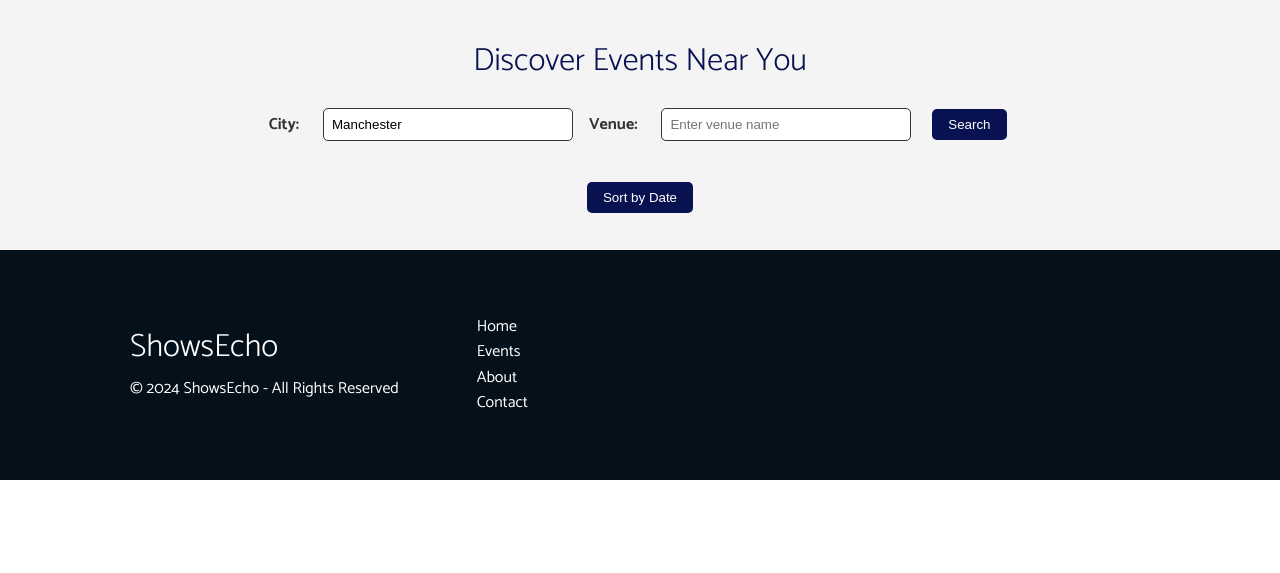
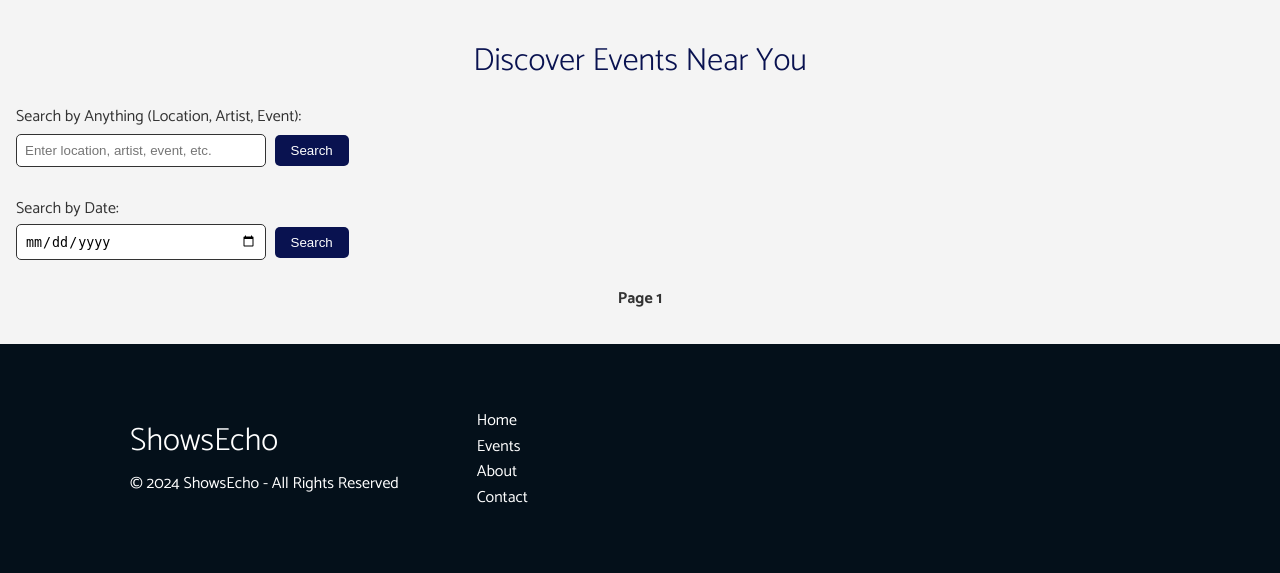
Before and after one commit to easybulb/event-tracking-app, a Django app: page /events/ in a window 1280 px wide. Shown: the part 70-643 px from the top of the page. Run offline with Django 5.2, Linux system fonts and the light colour scheme; data that the repository does not hold is empty; parts of the project's set-up code (start-up, migrations or seed data) failed here and were passed over.

Commit message:
add date search filter and search by anything on events_list template

```diff
--- a/events/templates/events/events_list.html
+++ b/events/templates/events/events_list.html
@@ -9,22 +9,20 @@
     <section id="event-section">
         <h1 id="event-title">Discover Events Near You</h1>
 
-        <form method="get" action="{% url 'fetch_events' %}" id="event-search-form">
-            <label for="city" class="form-label">City:</label>
-            <input type="text" id="city" name="city" placeholder="Enter city name" class="input-field" value="{{ city }}">
-
-            <label for="venue" class="form-label">Venue:</label>
-            <input type="text" id="venue" name="venue" placeholder="Enter venue name" class="input-field" value="{{ venue }}">
-
+        <!-- Search by Anything -->
+        <form method="get" action="{% url 'fetch_events' %}" id="anything-search-form">
+            <label for="anything">Search by Anything (Location, Artist, Event):</label><br>
+            <input type="text" name="anything" placeholder="Enter location, artist, event, etc." value="{{ anything_query }}" class="input-field">
             <button type="submit" class="search-button">Search</button>
         </form>
+        <br>
 
-        <div class="text-center">
-            <button onclick="toggleSort()" class="sort-button">
-                Sort by
-                {% if sorting == 'popularity' %} Date {% else %} Popularity {% endif %}
-            </button>
-        </div>
+        <!-- Search by Date -->
+        <form method="get" action="{% url 'fetch_events' %}" id="date-search-form">
+            <label for="date">Search by Date:</label><br>
+            <input type="date" name="date" value="{{ date_filter }}" class="input-field">
+            <button type="submit" class="search-button">Search</button>
+        </form>
 
         <ul id="event-list">
             {% for event in events %}
@@ -32,11 +30,11 @@
                     <h2 class="event-name">{{ event.name }}</h2>
                     <p class="event-datetime">📅 {{ event.date }} | 🕒 {{ event.time }}</p>
                     <p class="event-venue">📍 {{ event.venue }}</p>
+                    <p class="event-location">🗺️ {{ event.location }}</p>  <!-- Full address or location -->
 
-                    <!-- Detailed View -->
                     <div class="details">
                         {% if event.price %}
-                            <p class="event-price">💲 Price: £{{ event.price }}</p>
+                            <p class="event-price">💲 Price: {{ event.price }}</p>
                         {% endif %}
                         {% if event.image %}
                             <img src="{{ event.image }}" alt="Event Image" class="event-image">
@@ -49,10 +47,17 @@
             {% endfor %}
         </ul>
 
-        {% if next_page %}
-            <div class="text-center my-3">
-                <a href="?city={{ city }}&venue={{ venue }}&page={{ next_page }}&sorting={{ sorting }}" class="pagination-link">Next Page</a>
-            </div>
-        {% endif %}
+        <!-- Pagination with "Previous 1 of 4 Next" Format -->
+        <div class="pagination">
+            {% if previous_page %}
+                <a href="?page={{ previous_page }}&anything={{ anything_query }}&date={{ date_filter }}" class="pagination-link">Previous</a>
+            {% endif %}
+
+            <span class="pagination-status">Page {{ current_page }} </span>
+
+            {% if next_page %}
+                <a href="?page={{ next_page }}&anything={{ anything_query }}&date={{ date_filter }}" class="pagination-link">Next</a>
+            {% endif %}
+        </div>
     </section>
 {% endblock %}
--- a/events/views.py
+++ b/events/views.py
@@ -2,10 +2,10 @@ import os
 import requests
 import random
 from django.shortcuts import render, redirect
-from django.core.mail import send_mail
 from datetime import datetime
 from django.conf import settings
 from django.contrib import messages
+from django.utils.dateparse import parse_date
 from .models import ContactMessage
 from .forms import ContactForm
 
@@ -25,19 +25,13 @@ def home(request):
 
     if response.status_code == 200:
         data = response.json().get('_embedded', {}).get('events', [])
-
-        # Shuffle the events and pick 3 unique ones if there are enough
         unique_events = random.sample(data, min(len(data), 3))
 
         for event in unique_events:
             price_info = event.get('priceRanges', [{}])[0]
             min_price = price_info.get('min')
             max_price = price_info.get('max')
-            price = None
-            if min_price and max_price:
-                price = f"£{min_price} - £{max_price}"
-            elif min_price:
-                price = f"£{min_price}"
+            price = f"£{min_price} - £{max_price}" if min_price and max_price else f"£{min_price}" if min_price else None
 
             featured_events.append({
                 'name': event.get('name'),
@@ -53,58 +47,78 @@ def home(request):
 
 
 def fetch_events(request):
-    city = request.GET.get('city', 'Manchester')
-    venue = request.GET.get('venue', '')
-    sorting = request.GET.get('sorting', 'popularity')
-    page = request.GET.get('page', 1)
-    current_time = datetime.now().strftime("%Y-%m-%dT%H:%M:%SZ")
-    sort_param = "relevance,desc" if sorting == "popularity" else "date,asc"
+    anything_query = request.GET.get('anything', '').strip()
+    date_filter = request.GET.get('date', '').strip()
+    page = int(request.GET.get('page', 1))
 
-    # Add venue to the query if provided
-    url = (
-        f"https://app.ticketmaster.com/discovery/v2/events.json?"
-        f"city={city}&countryCode=GB&startDateTime={current_time}&page={page}&sort={sort_param}"
-        f"&apikey={os.getenv('TICKETMASTER_KEY')}"
-    )
-    if venue:
-        url += f"&keyword={venue}"
+    # Base URL for Ticketmaster API
+    base_url = f"https://app.ticketmaster.com/discovery/v2/events.json?countryCode=GB&page={page}&apikey={os.getenv('TICKETMASTER_KEY')}"
+
+    # Construct URL based on the provided search input
+    if anything_query:
+        url = f"{base_url}&keyword={anything_query}"
+    elif date_filter:
+        parsed_date = parse_date(date_filter)
+        if parsed_date:
+            start_date_time = f"{parsed_date}T00:00:00Z"
+            end_date_time = f"{parsed_date}T23:59:59Z"
+            url = f"{base_url}&startDateTime={start_date_time}&endDateTime={end_date_time}"
+        else:
+            url = base_url
+    else:
+        url = base_url
 
     response = requests.get(url)
 
     events = []
     next_page = None
+    previous_page = None
+    total_pages = 1  # Default to 1 if pagination is not available
     if response.status_code == 200:
         data = response.json().get('_embedded', {}).get('events', [])
         for event in data:
             price_info = event.get('priceRanges', [{}])[0]
             min_price = price_info.get('min')
             max_price = price_info.get('max')
+            price = f"£{min_price} - £{max_price}" if min_price and max_price else f"£{min_price}" if min_price else None
 
-            price = None
-            if min_price and max_price:
-                price = f"£{min_price} - £{max_price}"
-            elif min_price:
-                price = f"£{min_price}"
+            # Get location details, including full address if available
+            venue_data = event.get('_embedded', {}).get('venues', [{}])[0]
+            venue_name = venue_data.get('name')
+            city = venue_data.get('city', {}).get('name', '')
+            state = venue_data.get('state', {}).get('name', '')
+            country = venue_data.get('country', {}).get('name', '')
+            address = f"{venue_name}, {city}, {state}, {country}".strip(", ")
 
             events.append({
                 'name': event.get('name'),
                 'date': event.get('dates', {}).get('start', {}).get('localDate'),
                 'time': event.get('dates', {}).get('start', {}).get('localTime'),
-                'venue': event.get('_embedded', {}).get('venues', [{}])[0].get('name'),
+                'venue': venue_name,
+                'location': address,
                 'price': price,
                 'image': event.get('images', [{}])[0].get('url'),
                 'url': event.get('url')
             })
-        next_page = response.json().get('page', {}).get('number') + 1 if response.json().get('page', {}).get('totalPages', 1) > int(page) else None
-    else:
-        print(f"Error fetching events: {response.status_code} - {response.text}")
+
+        pagination_info = response.json().get('page', {})
+        total_pages = pagination_info.get('totalPages', 1)
+        if page < total_pages:
+            next_page = page + 1
+        if page > 1:
+            previous_page = page - 1
+
+    # Generate the list of page numbers
+    page_numbers = list(range(1, total_pages + 1))
 
     return render(request, 'events/events_list.html', {
         'events': events,
         'next_page': next_page,
-        'city': city,
-        'venue': venue,
-        'sorting': sorting
+        'previous_page': previous_page,
+        'current_page': page,
+        'page_numbers': page_numbers,
+        'anything_query': anything_query,
+        'date_filter': date_filter
     })
 
 def about(request):
@@ -117,7 +131,6 @@ def send_message(request):
     if request.method == 'POST':
         form = ContactForm(request.POST)
         if form.is_valid():
-            # Save the message to the database
             ContactMessage.objects.create(
                 name=form.cleaned_data['name'],
                 email=form.cleaned_data['email'],
--- a/static/css/events.css
+++ b/static/css/events.css
@@ -86,6 +86,35 @@ body {
   box-shadow: 0 2px 4px rgba(0, 0, 0, 0.2);
 }
 
+/* Pagination Styling */
+.pagination {
+  display: flex;
+  justify-content: center;
+  align-items: center;
+  gap: 1rem;
+  margin-top: 1.5rem;
+}
+
+.pagination-link {
+  color: #fff;
+  background-color: var(--primary-color);
+  padding: 0.5rem 1rem;
+  border-radius: 5px;
+  text-decoration: none;
+  font-weight: bold;
+}
+
+.pagination-link:hover {
+  background-color: #0056b3; /* Slightly darker shade for hover effect */
+}
+
+.pagination-status {
+  font-size: 1rem;
+  color: var(--grey-color);
+  font-weight: bold;
+}
+
+
 @media (min-width: 1024px) {
   #event-list {
     grid-template-columns: repeat(3, 1fr);
@@ -116,21 +145,21 @@ body {
     align-items: flex-start;
   }
 
-  .form-label {
-    display: inline-block;
-    margin-right: 0.5rem;
-    width: auto;
+  .search-group {
+    display: flex;
+    align-items: center;
+    width: 100%;
+    margin-bottom: 1rem;
   }
 
   .input-field {
-    width: 100%;
-    max-width: 250px;
+    flex: 1;
   }
 
-  .search-button, .sort-button {
-    width: 100%;
-    max-width: 150px;
-    margin: 0.3rem auto;
+  .search-button {
+    padding: 0.4rem 0.8rem;
+    margin-left: 0.5rem;
+    width: auto;
   }
 
   #event-title {
```
